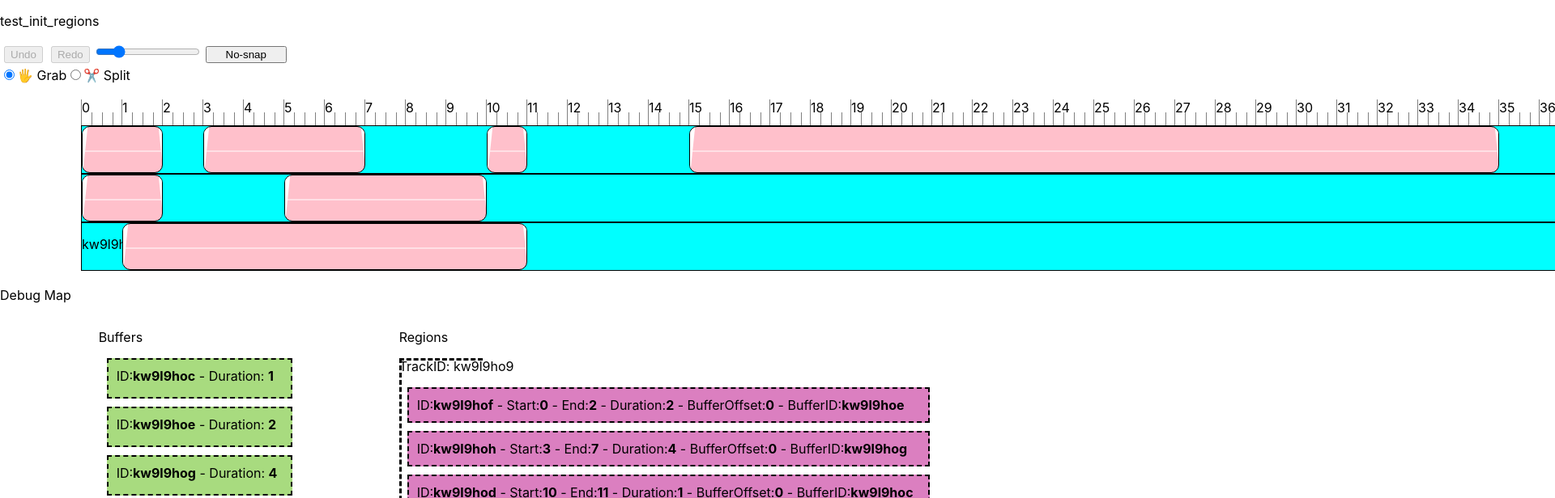
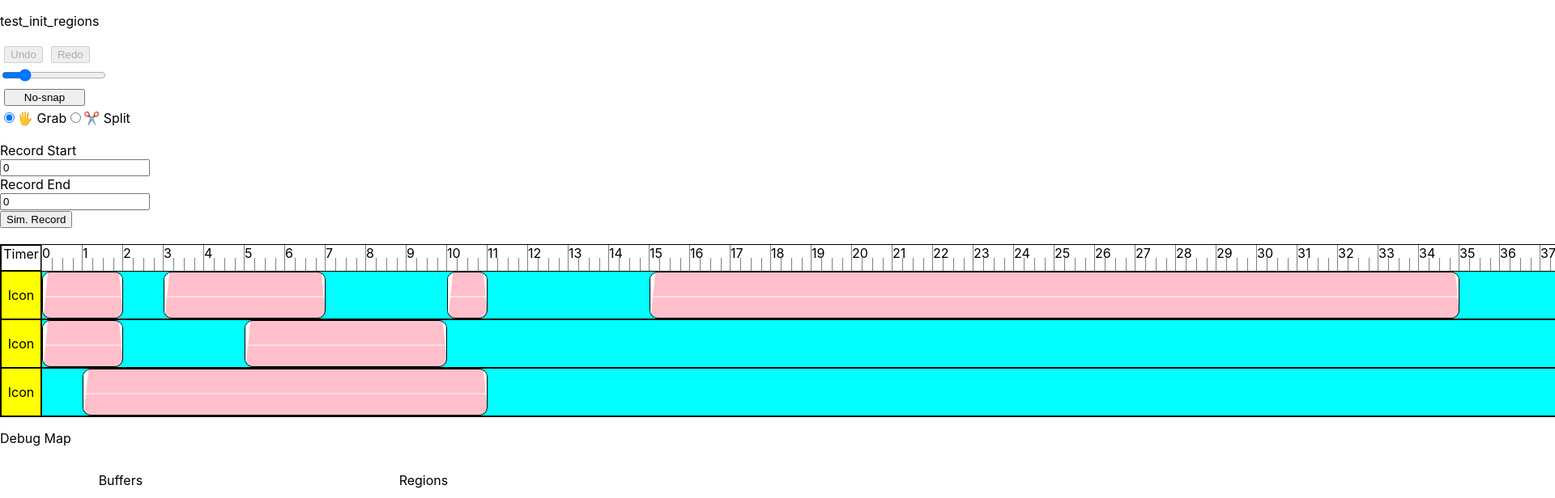
Before and after one commit to purewack/melonJuice-web, a React (Create React App) app: page / in a window 1280 px wide. Shown: the top 616 px of the page at 81% size, 1920 px wide, since content can reach past the window. Built offline with nearby package versions, Linux system fonts and the light colour scheme.

Commit message:
basic recording simulation

```diff
--- a/src/App.js
+++ b/src/App.js
@@ -144,6 +144,8 @@ import AudioField from './components/AudioField';
 import AudioTrack from './components/AudioTrack';
 import AudioRegion from './components/AudioRegion';
 import { tracksReducer } from './reducers/TracksReducer'
+import ToolField from './components/ToolField';
+import TrackTool from './components/TrackTool';
 
 function App() {
 
@@ -154,8 +156,11 @@ function App() {
   const [songTitle, setSongTitle] = useState('')
   const undoButtonRef = useRef()
   const redoButtonRef = useRef()
+  const [armedId, setArmedId] = useState(null)
 
   const [buffers, setBuffers] = useState([])
+  const [recStart, setRecStart] = useState(0)
+  const [recEnd, setRecEnd] = useState(0)
 
   // eslint-disable-next-line
   useEffect(()=>{
@@ -223,7 +228,9 @@ function App() {
 
   return (<>
     {!begun ? <p>Loading...</p> :
-    <>
+
+    <div className="Editor">
+      <div className='ControlField'>
         <p>{songTitle}</p>
 
         <button ref={undoButtonRef} onClick={()=>{tracksDispatch({type:'undo'})}}>Undo</button>
@@ -305,9 +312,52 @@ function App() {
 
         <br/>
 
+        <form onSubmit={e=>{
+          e.preventDefault()
+          if(armedId && (recEnd > recStart)){
+            const rr = AudioEngine.newRegion(newid(),Number(recStart),recEnd-recStart)
+            console.log(rr)
+            tracksDispatch({type:'record_region', trackId:armedId, region:rr})
+          }
+        }}>
+          <label>
+            Record Start
+            <input type='number' value={recStart} onChange={e=>{setRecStart(Number(e.target.value))}}/>
+          </label>
+          <br/>
+
+          <label>
+            Record End
+            <input type='number' value={recEnd} onChange={e=>{setRecEnd(Number(e.target.value))}}/>
+          </label>
+          <br/>
+
+          <input type="submit" value="Sim. Record" />
+          <br/>
+        </form>
+      </div>
+
+      <div className="EditorField">
+        <ToolField>
+          <p className="TransportTimer">Timer</p>
+          {tracks.current.map(t=>{
+            return <TrackTool onArm={
+              ()=>{
+                if(armedId === t.trackId) setArmedId(null)
+                else setArmedId(t.trackId)
+              }
+            } height={editorStats.trackHeight}/>
+          })}
+        </ToolField>
+
         <AudioField songMeasures={songMeasures ? songMeasures : 16} editorStats={editorStats}>
           {tracks.current.map((track,i,tt) => {
-          return <AudioTrack key={track.trackId} id={track.trackId} editorStats={editorStats}>
+            return <AudioTrack
+              key={track.trackId}
+              id={track.trackId}
+              armedId={armedId}
+              editorStats={editorStats}
+            >
               {track.regions.map((r,j,a) => {
                 return <AudioRegion
                     key={r.regionId}
@@ -322,6 +372,7 @@ function App() {
               </AudioTrack>
           })}
         </AudioField>
+      </div>
 
       <p>Debug Map</p>
       <div className="DebugMap">
@@ -353,7 +404,7 @@ function App() {
           })}
         </div>
       </div>
-  </>
+  </div>
   }
   </>);
 }
--- a/src/Util.js
+++ b/src/Util.js
@@ -21,8 +21,8 @@ export const contactType = (a,b, c,d) => {
 
     if((a <= c && b >= d)) return {type:'overcast'}
     if((a > c && b < d)) return {type:'contains', left:a-c, right:d-b}
-    if((c > a && c < b && d > b)) return {type:'overlap', side: 'left', dt:b-c}
-    if((d < b && d > a && c < a)) return {type:'overlap', side: 'right', dt:d-a}
+    if((c >= a && c <= b && d >= b)) return {type:'overlap', side: 'left', dt:b-c}
+    if((d <= b && d >= a && c <= a)) return {type:'overlap', side: 'right', dt:d-a}
     return null
 }
 
--- a/src/components/AudioTrack.js
+++ b/src/components/AudioTrack.js
@@ -3,8 +3,9 @@ import './components.css';
 const AudioTrack = ({id, armedId, children, editorStats})=>{
 
     return(<div style={{height:editorStats.trackHeight}} className={armedId === id ? 'AudioTrack AudioTrackArmed' : 'AudioTrack'}>
-        <p style={{position:'absolute'}}> {id} </p>
+
         {children}
+
     </div>)
 }
 
--- a/src/components/TrackTool.js
+++ b/src/components/TrackTool.js
@@ -1,8 +1,8 @@
 import React from 'react'
 
-export default function TrackTool({id, armedId, onArm}) {
+export default function TrackTool({id, armedId, onArm, height}) {
     return (
-        <div className={armedId === id ? 'TrackTool TrackToolArmed' : 'TrackTool'}>
+        <div className={armedId === id ? 'TrackTool TrackToolArmed' : 'TrackTool'} style={{height}}>
             <p>Icon</p>
             <div className='TrackToolHelper'>
                 <button onClick={onArm}>Rec Arm</button>
--- a/src/components/components.css
+++ b/src/components/components.css
@@ -77,23 +77,47 @@ svg {
     width:100%;
 }
 
+.AudioTrackArmed{
+    background:blue;
+}
+
+.AudioTrackHeading {
+    background:yellow;
+    z-index: 10;
+    position:absolute;
+    left:0;
+    height:100%;
+    width:50px;
+}
+
+.Editor{
+    position:relative;
+    width:max-content;
+}
+.ControlField{
+    position:sticky;
+    left:0;
+    width:min-content;
+    padding-bottom:20px;
+}
 .EditorField{
     border: solid black 1px;
     width:max-content;
     position: relative;
     display:flex;
+    flex-direction: row;
 }
 .ToolField{
     width:min-content;
     display:inline-block;
     width: 100px;
     position: sticky;
+    left:0;
+    z-index: 8;
 }
 .AudioField{
     position: relative;
-    left:100px;
     width:max-content;
-    overflow:hidden;
     display:inline-block;
 }
 
@@ -127,11 +151,12 @@ svg {
 
 .TransportTimer{
     display:inline-block;
-    position: sticky;
-    left:0;
     border:solid black 1px;
+    margin:0;
+    width:100%;
     background:white;
     text-align: center;
+    height:2rem;
 }
 .Timeline{
     position:relative;
--- a/src/reducers/TracksReducer.js
+++ b/src/reducers/TracksReducer.js
@@ -3,41 +3,24 @@ import { contactType } from '../Util';
 import newid from 'uniqid';
 
 export function tracksReducer(state,action){
-  switch(action.type){
-    case 'new':
-      return {current: [AudioEngine.newTrack()], history: [[]], historyPointer:0}
+  const publishHistory = (newMove)=>{
+    if(state.historyPointer !== state.history.length-1){
+      return {
+        historyPointer: state.historyPointer+1,
+        history:  [...state.history.slice(0,state.historyPointer+1), newMove],
+        current: newMove,
+      }
+    }
 
-    case 'load':
-      return {current: [...action.tracks], history: [[...action.tracks]], historyPointer:0}
+    return {
+      historyPointer: state.historyPointer+1,
+      history:  [...state.history, newMove],
+      current: newMove,
+    }
+  }
 
-    case 'update_region':{
-      const u = action.updatedRegion
-      let destTrack = null
-      let sourceTrack = null
-      let destTrackIdx = null
-      let sourceTrackIdx = null
-
-      const currentCopy = state.current.map((t,i) => {
-        let jidx = (action.jumpRelativeTracks ? action.jumpRelativeTracks : 0)
-        t.regions.forEach(r => {
-          if(r.regionId === u.regionId){
-            let idx = i + jidx
-            if(idx < 0) idx = 0
-            if(idx > state.current.length-1) idx =  state.current.length-1
-              destTrackIdx = idx
-            sourceTrackIdx = i
-          }
-        })
-
-        //make deep copy
-        return {...t, regions:[...t.regions.map(r => {return {...r}})]}
-      })
-
-      destTrack = currentCopy[destTrackIdx]
-      sourceTrack = currentCopy[sourceTrackIdx]
-      if(destTrackIdx !== sourceTrackIdx){
-        sourceTrack.regions = AudioEngine.removeRegion(sourceTrack.regions, u)
-      }
+  const makeSpace = (destTrack, forRegion)=>{
+    const u = forRegion
 
     let contacts = []
     destTrack.regions.forEach(r => {
@@ -49,6 +32,7 @@ export function tracksReducer(state,action){
         }
       }
     })
+    console.log(contacts)
 
     contacts.forEach(c => {
       //take action
@@ -96,6 +80,65 @@ export function tracksReducer(state,action){
       }
     })
 
+    //return destTrack
+  }
+
+
+  switch(action.type){
+    case 'new':
+      return {current: [AudioEngine.newTrack()], history: [[]], historyPointer:0}
+
+    case 'load':
+      return {current: [...action.tracks], history: [[...action.tracks]], historyPointer:0}
+
+    case 'record_region':{
+        let track
+        const newMove = state.current.map(t => {
+          const tt = {...t, regions:[...t.regions.map(r => {return {...r}})]}
+          if(action.trackId === t.trackId) track = tt
+          return tt
+        })
+
+        makeSpace(track, action.region)
+
+        track.regions = AudioEngine.pushRegion(track.regions, action.region)
+
+        return publishHistory(newMove)
+      }
+
+    case 'update_region':{
+      const u = action.updatedRegion
+      let destTrack = null
+      let sourceTrack = null
+      let destTrackIdx = null
+      let sourceTrackIdx = null
+
+      const newMove = state.current.map((t,i) => {
+        let jidx = (action.jumpRelativeTracks ? action.jumpRelativeTracks : 0)
+        t.regions.forEach(r => {
+          //find target region
+          if(r.regionId === u.regionId){
+            //find destination track
+            let idx = i + jidx
+            if(idx < 0) idx = 0
+            if(idx > state.current.length-1) idx =  state.current.length-1
+              destTrackIdx = idx
+            sourceTrackIdx = i
+          }
+        })
+
+        //make deep copy
+        return {...t, regions:[...t.regions.map(r => {return {...r}})]}
+      })
+
+      destTrack = newMove[destTrackIdx]
+      sourceTrack = newMove[sourceTrackIdx]
+      if(destTrackIdx !== sourceTrackIdx){
+        sourceTrack.regions = AudioEngine.removeRegion(sourceTrack.regions, u)
+      }
+
+      makeSpace(destTrack, u)
+
       if(destTrackIdx !== sourceTrackIdx){
         destTrack.regions = AudioEngine.pushRegion(destTrack.regions, u)
       }
@@ -103,21 +146,7 @@ export function tracksReducer(state,action){
         destTrack.regions = AudioEngine.updateRegion(destTrack.regions, u)
       }
 
-      if(state.historyPointer !== state.history.length-1){
-        return {
-          historyPointer: state.historyPointer+1,
-          history:  [...state.history.slice(0,state.historyPointer+1), currentCopy],
-          current: currentCopy,
-          contacts
-        }
-      }
-
-      return {
-        historyPointer: state.historyPointer+1,
-        history:  [...state.history, currentCopy],
-        current: currentCopy,
-        contacts
-      }
+      return publishHistory(newMove)
     }
 
     case 'cut_region':{
@@ -144,20 +173,7 @@ export function tracksReducer(state,action){
         return outputTrack
       })
 
-      if(state.historyPointer !== state.history.length-1){
-        //console.log(state.history.slice(0,state.historyPointer+1))
-        return {
-          historyPointer: state.historyPointer+1,
-          history:  [...state.history.slice(0,state.historyPointer+1), newMove],
-          current: newMove,
-        }
-      }
-
-      return {
-        historyPointer: state.historyPointer+1,
-        history:  [...state.history, newMove],
-        current: newMove,
-      }
+      return publishHistory(newMove)
     }
 
     case 'undo':
```
Lines whose indentation alone changed are shown as unchanged.
